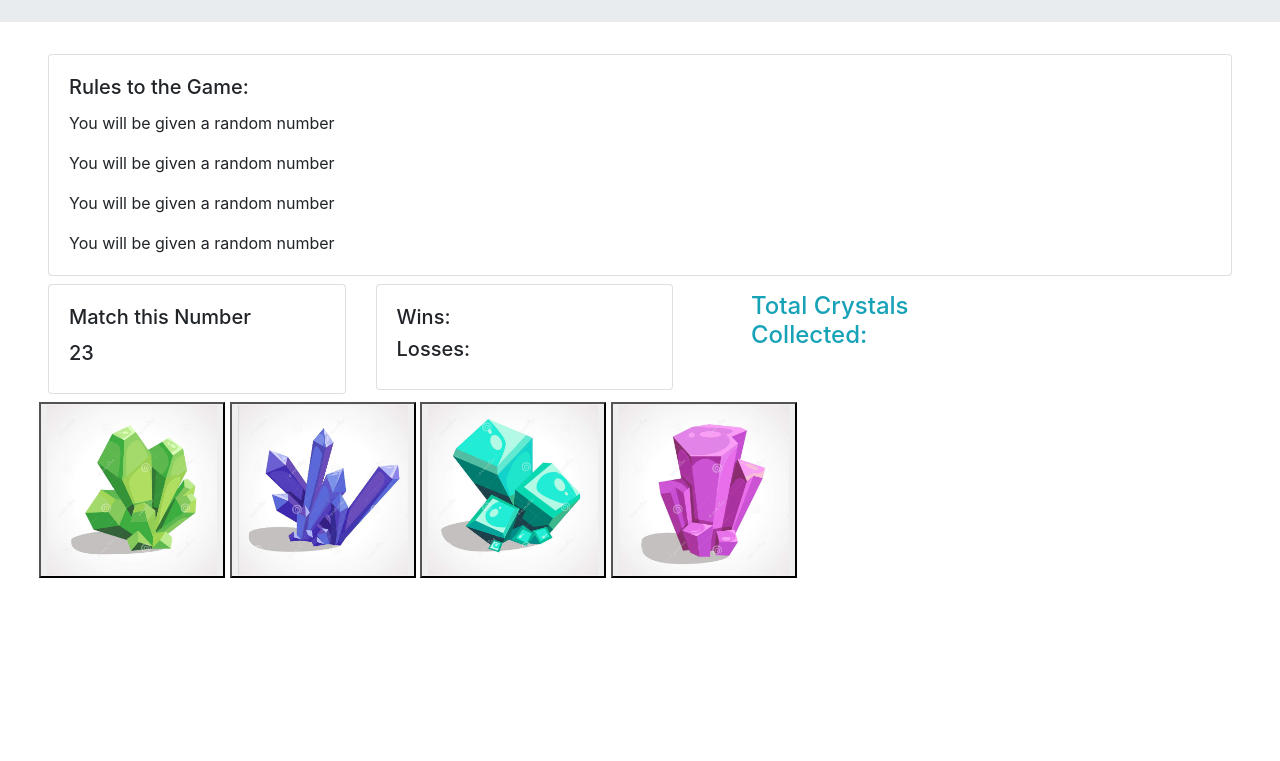
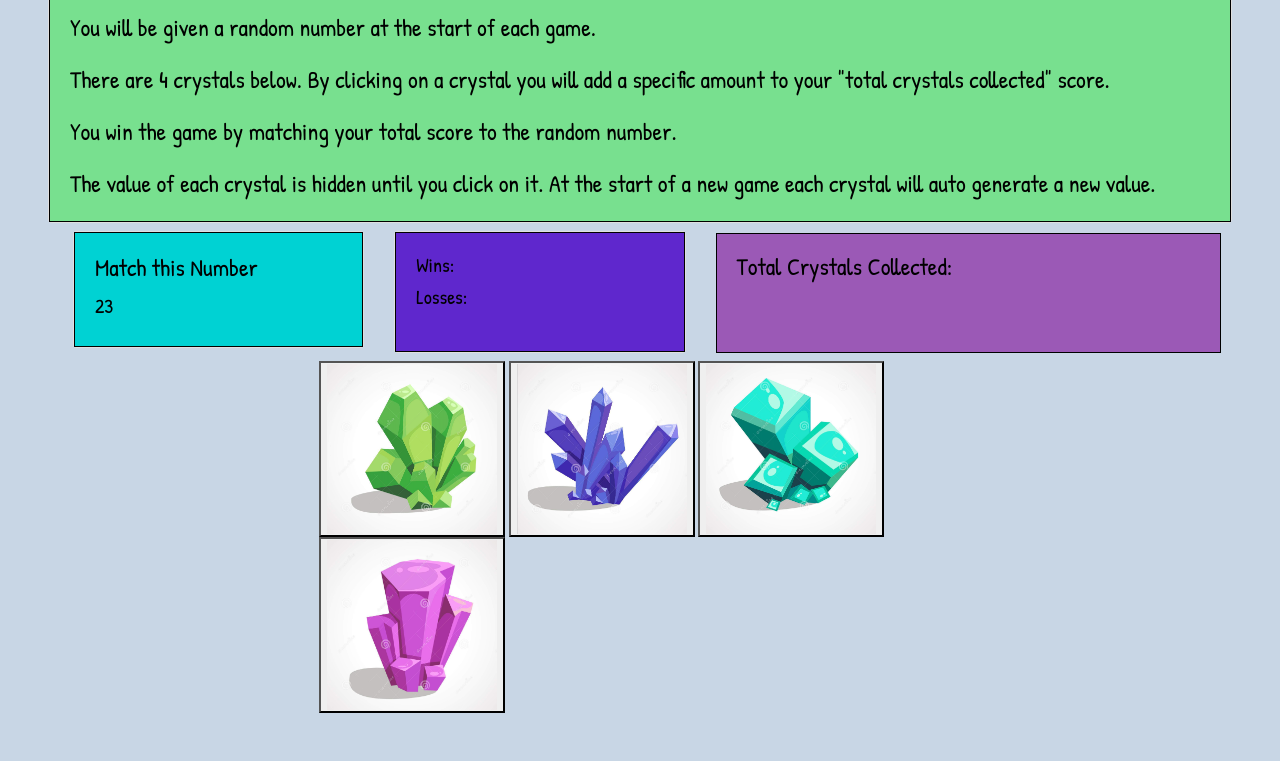
Before and after one commit to huancal/Unit-4-Game, a plain HTML site: page index.html in a window 1280 px wide. Shown: the part 181-942 px from the top of the page. Before the commit the page ends 807 px from the top, so only its background shows below. Drawn offline with nearby package versions, Linux system fonts and the light colour scheme.

Commit message:
final edits for submission

```diff
--- a/assets/css/style.css
+++ b/assets/css/style.css
@@ -0,0 +1,93 @@
+* {
+    font-family: 'Patrick Hand', cursive;
+}
+
+
+
+body {
+    color: black;
+    background-color: #c8d6e5;
+
+}
+
+.container {
+    color: #9b59b6;
+    text-align: center;
+    margin-top: 30px;
+    margin-bottom: 30px;
+}
+
+
+.card-text,
+.card-title,
+.comp-Random-Num {
+    font-size: 18pt;
+}
+
+
+h4,
+.finalScore {
+    font-size: x-large;
+}
+
+.wins-body {
+    height: 15vh;
+}
+
+.jumbotron {
+    height: 25vh;
+}
+
+.button4 {
+    padding-left: 600px;
+}
+
+.playerScore {
+    background-color: #c8d6e5;
+}
+
+.card-body {
+    background-color: #00d2d3;
+    border-style: solid;
+    border-width: 1pt;
+}
+
+.Rules-body {
+    background-color: #78e08f;
+    padding-left: 20px;
+    padding-top: 20px;
+    padding-bottom: 20px;
+    border-style: solid;
+    border-width: 1pt;
+
+}
+
+.wins-body {
+    background-color: #5f27cd;
+    padding-left: 20px;
+    padding-top: 20px;
+    padding-bottom: 20px;
+    border-style: solid;
+    border-width: 1pt;
+
+}
+
+.score-body {
+    background-color: #9b59b6;
+    padding-left: 20px;
+    padding-top: 18px;
+    padding-bottom: 20px;
+    border-style: solid;
+    border-width: 1pt;
+    color: black;
+    height: 15vh;
+    margin-top: 10px;
+}
+
+.row2 {
+    margin-left: 280px;
+}
+
+.row {
+    margin-left: 10px;
+}
--- a/index.html
+++ b/index.html
@@ -8,22 +8,24 @@
     <link rel="stylesheet" href="https://stackpath.bootstrapcdn.com/bootstrap/4.3.1/css/bootstrap.min.css"
         integrity="sha384-ggOyR0iXCbMQv3Xipma34MD+dH/1fQ784/j6cY/iJTQUOhcWr7x9JvoRxT2MZw1T" crossorigin="anonymous">
     <link rel="stylesheet" href="./assets/css/style.css">
+    <link href="https://fonts.googleapis.com/css?family=Amatic+SC|Patrick+Hand&display=swap" rel="stylesheet">
     <title>Crystal Collector</title>
 </head>
 
 <body>
-    <div class="jumbotron jumbotron-fluid">
     <div class="container">
         <h2 class="display-4">Crystal Collector</h2>
     </div>
     </div>
     <div class="card ml-5 mr-5">
-        <div class="card-body">
+        <div class="Rules-body">
             <h5 class="card-title">Rules to the Game:</h5>
-            <p class="card-text">You will be given a random number</p>
-            <p class="card-text">You will be given a random number</p>
-            <p class="card-text">You will be given a random number</p>
-            <p class="card-text">You will be given a random number</p>
+            <p class="card-text">You will be given a random number at the start of each game.</p>
+            <p class="card-text">There are 4 crystals below. By clicking on a crystal you will add a specific amount to
+                your "total crystals collected" score.</p>
+            <p class="card-text">You win the game by matching your total score to the random number.</p>
+            <p class="card-text">The value of each crystal is hidden until you click on it. At the start of a new game
+                each crystal will auto generate a new value.</p>
         </div>
     </div>
     <div class="row">
@@ -37,26 +39,32 @@
         </div>
         <div class="col-sm-3 mt-2 mb-2">
             <div class="card">
-                <div class="card-body">
+                <div class="wins-body">
                     <h5 id="wins">Wins:</h5>
                     <h5 id="Losses">Losses:</h5>
                 </div>
             </div>
         </div>
-        <div class="col-sm-3 mt-2 mb-2">
-            <div class="playersScore text-info mt-2 ml-5">
+        <div class="col-sm-5 mb-2">
+            <div class="playersScore text-info mt-2">
+                <div class="score-body">
                     <h4>Total Crystals Collected:</h4>
                     <span id="finalScore"></span>
                 </div>
             </div>
         </div>
+    </div>
 
-    <div class="col-sm-8 mr-2 ml-4 mb-5" role="group" aria-label="Basic example">
+    <div class="row2">
+        <div class="col-sm-9 mr-2 ml-4 mb-5" role="group" aria-label="Basic example">
             <button id="button1"><img src="./assets/images/green.png" height=170px width=170px></button>
             <button id="button2"><img src="./assets/images/purple.png" height=170px width=170px></button>
             <button id="button3"><img src="./assets/images/teal.png" height=170px width=170px></button>
             <button id="button4"><img src="./assets/images/magenta.png" height=170px width=170px></button>
         </div>
+
+    </div>
+
 
     <script src="https://code.jquery.com/jquery-3.4.1.min.js"
         integrity="sha256-CSXorXvZcTkaix6Yvo6HppcZGetbYMGWSFlBw8HfCJo=" crossorigin="anonymous"></script>
```
Lines whose indentation alone changed are shown as unchanged.
